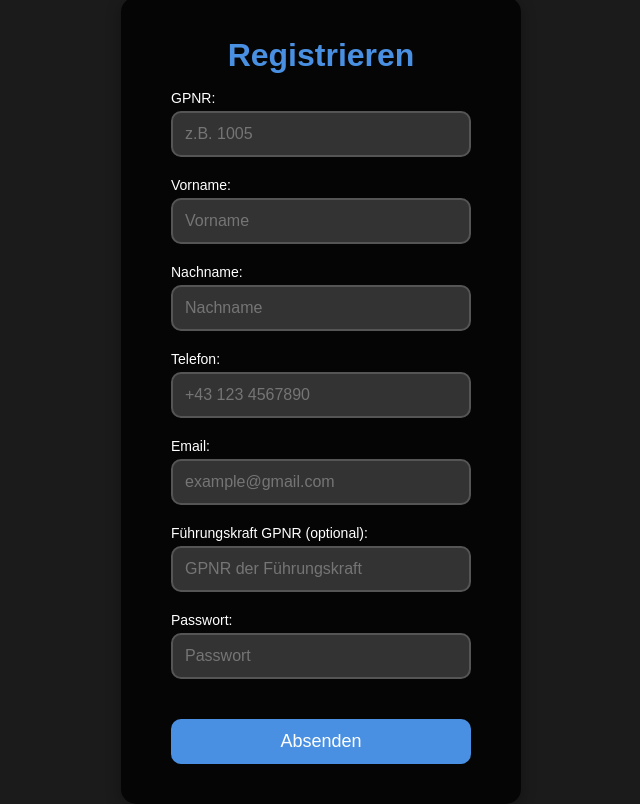
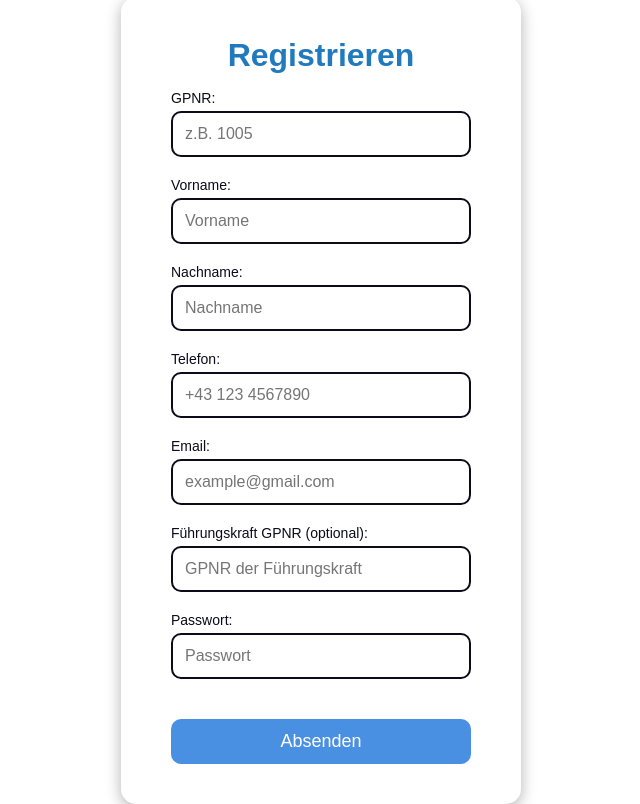
Before and after one commit to xyzzzvy/KR_CRM, a website: page public/HTML/register-page.html in a window 1280 px wide. Shown: the whole page, without its empty margins (319-959 px from the left). Drawn offline with Linux system fonts and the light colour scheme.

Commit message:
style updates telefon party btn + register page

```diff
--- a/public/css/register-page-style.css
+++ b/public/css/register-page-style.css
@@ -5,13 +5,13 @@
 }
 
 body {
-    background-color: #1b1b1b;
+    background-color: #ffffff; /* light background */
     font-family: 'Arial', sans-serif;
     display: flex;
     justify-content: center;
     align-items: center;
     height: 100vh;
-    color: #fff;
+    color: #0b0b1a; /* dark text */
 }
 
 .form-container {
@@ -23,7 +23,7 @@ body {
 }
 
 .registerForm {
-    background: rgba(0, 0, 0, 0.8);
+    background: #ffffff; /* match login-box */
     padding: 40px 50px;
     border-radius: 15px;
     width: 100%;
@@ -36,7 +36,7 @@ body {
 .title {
     font-size: 32px;
     font-weight: bold;
-    color: #4A90E2;
+    color: #227abe; /* match .title in login CSS */
     margin-bottom: 2vh;
     white-space: nowrap;
     overflow: visible;
@@ -54,7 +54,7 @@ body {
 .form-row label {
     font-size: 14px;
     margin-bottom: 5px;
-    color: #fff;
+    color: #0b0b1a; /* dark text */
 }
 
 .form-row input[type="text"],
@@ -64,17 +64,17 @@ body {
 .form-row input[type="password"] {
     padding: 12px;
     font-size: 16px;
-    border: 2px solid #555;
+    border: 2px solid #0b0b1a; /* match login inputs */
     border-radius: 10px;
-    background-color: #333;
-    color: #fff;
+    background-color: #ffffff; /* light background */
+    color: #0b0b1a; /* dark text */
     outline: none;
     transition: all 0.3s ease;
 }
 
 .form-row input:focus {
-    border-color: #4A90E2;
-    background-color: #444;
+    border-color: #227abe; /* highlight in blue like login */
+    background-color: #f5f5f5;
 }
 
 .checkbox-row {
```
Also changed, not shown: public/HTML/Telefonparty.html (+16 -10 lines).
